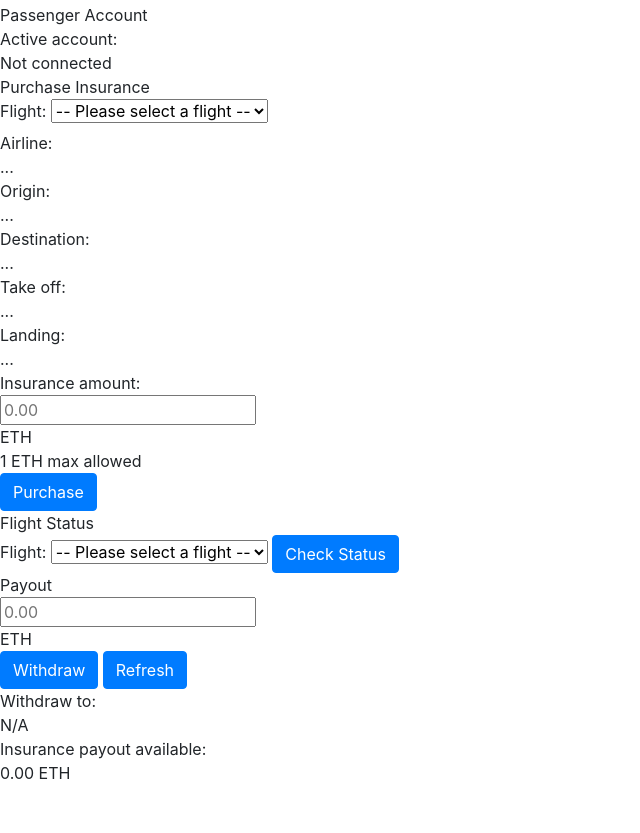
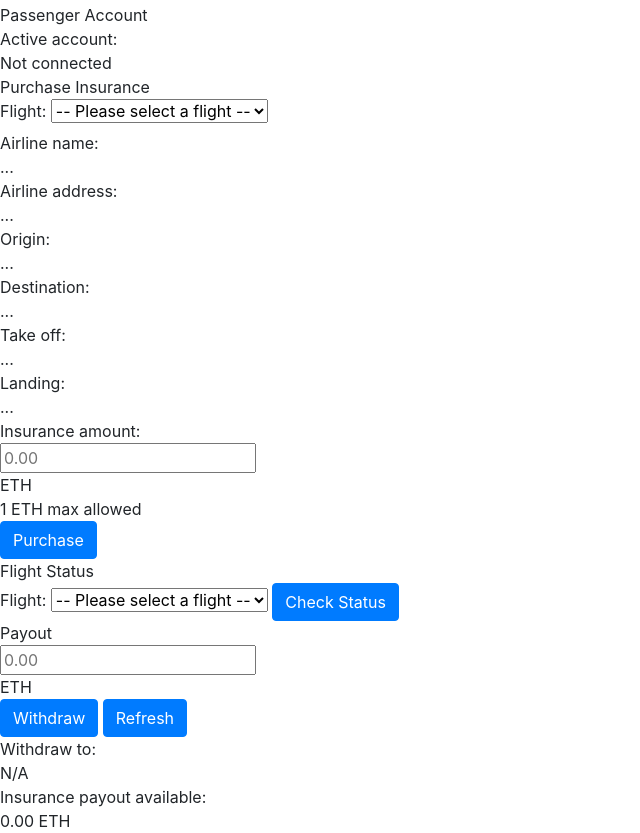
Before and after one commit to Symyon/FlightSurety, a website: page src/dapp/index.html in a window 1280 px wide. Shown: the part 1245-2078 px from the top of the page, without its empty margins (0-640 px from the left). Before the commit the page ends 2030 px from the top, so only its background shows below. Drawn offline with nearby package versions, Linux system fonts and the light colour scheme.

Commit message:
Added airline name to the flight information on insurance purchase

```diff
--- a/src/dapp/index.html
+++ b/src/dapp/index.html
@@ -192,7 +192,12 @@
 
           <div class="panel">
             <div class="row-custom margin8">
-              <div class="title">Airline:</div>
+              <div class="title">Airline name:</div>
+              <div class="value" id="insurance-airline-name">...</div>
+            </div>
+
+            <div class="row-custom margin8">
+              <div class="title">Airline address:</div>
               <div class="value" id="insurance-airline">...</div>
             </div>
 
```
Also changed, not shown: src/dapp/panelPassengers.js (+7 -0 lines).
